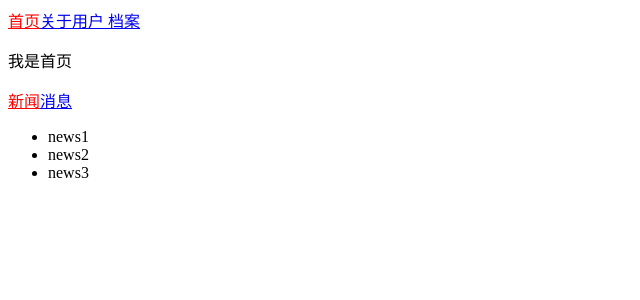
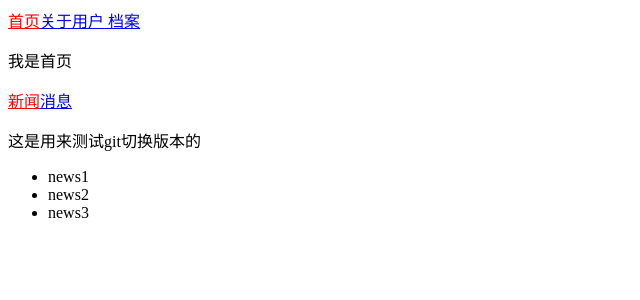
Before and after one commit to bajibaji3/learnvuerouter, a Vue app: page /home/news in a window 1280 px wide. Shown: the top 300 px of the page, without its empty margins (0-640 px from the left). Built offline with nearby package versions, Linux system fonts and the light colour scheme.

Commit message:
测试webstorm中git版本切换

```diff
--- a/src/components/Home.vue
+++ b/src/components/Home.vue
@@ -3,6 +3,7 @@
     <p>我是首页</p>
     <router-link to="/home/news">新闻</router-link>
     <router-link to="/home/message">消息</router-link>
+    <p>这是用来测试git切换版本的</p>
     <router-view></router-view>
   </div>
 </template>
```
